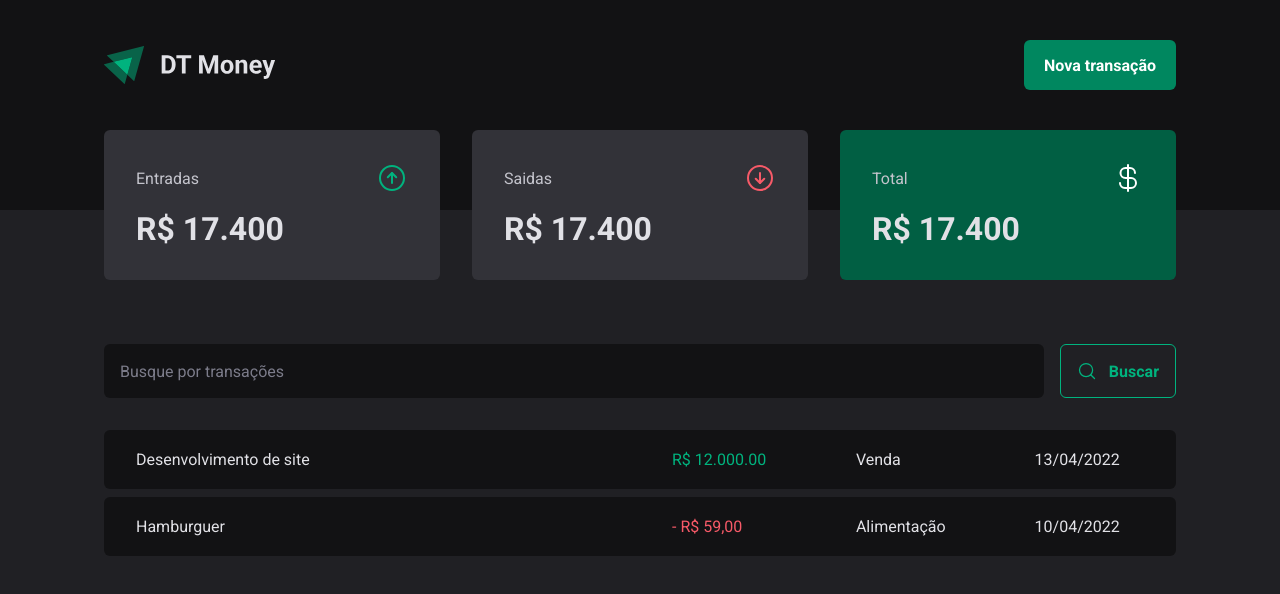
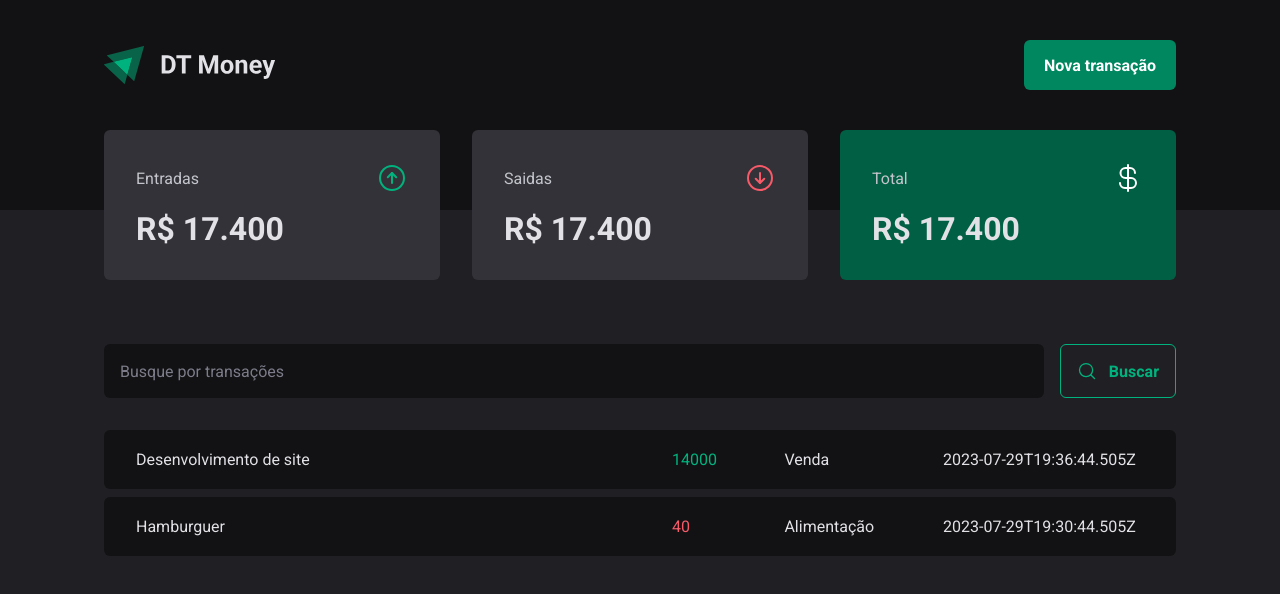
Before and after one commit to AlexMoreira01/DtMoney, a React (Vite) app: page / in a window 1280 px wide. Shown: the top 594 px of the page. Built offline with nearby package versions, Linux system fonts and the light colour scheme; data requests are answered from the project's data file.

Commit message:
Feature: requests for api witch json server and create context for transactions

```diff
--- a/src/App.tsx
+++ b/src/App.tsx
@@ -1,5 +1,6 @@
 import { useState } from 'react'
 import { ThemeProvider } from 'styled-components'
+import { TransactionsProvider } from './contexts/TransactionsContext'
 import { Transactions } from './pages/Transactions'
 import { GlobalStyle } from './styles/global'
 import { defaultTheme } from './styles/themes/default'
@@ -8,9 +9,12 @@
 
   return (
     <ThemeProvider theme={defaultTheme}>
-      <Transactions/>
+      <TransactionsProvider>
 
-      <GlobalStyle/>
+        <Transactions />
+      </TransactionsProvider>
+
+      <GlobalStyle />
 
     </ThemeProvider>
   )
--- a/src/components/Summary/index.tsx
+++ b/src/components/Summary/index.tsx
@@ -1,7 +1,11 @@
 import { SummaryCard, SummaryContainer } from "./styles";
 import { ArrowCircleUp, CurrencyDollar, ArrowCircleDown } from 'phosphor-react';
+import { useContext } from "react";
+import { TransactionsContext } from "../../contexts/TransactionsContext";
 
 export function Summary() {
+  const { transactions } = useContext(TransactionsContext)
+
   return (
     <SummaryContainer>
       <SummaryCard>
--- /dev/null
+++ b/src/contexts/TransactionsContext.tsx
@@ -0,0 +1,45 @@
+import { createContext, ReactNode, useEffect, useState } from "react";
+
+interface Transaction {
+  id: number;
+  description: string;
+  type: "income" | "outcome";
+  price: number;
+  category: string;
+  createdAt: string;
+}
+
+interface TransactionContextType {
+  transactions: Transaction[]
+}
+
+interface TransactionsProviderProps {
+  children: ReactNode;
+}
+
+export const TransactionsContext = createContext({} as TransactionContextType);
+
+export function TransactionsProvider({ children }: TransactionsProviderProps) {
+  const [transactions, setTransactions] = useState<Transaction[]>([]);
+
+  async function loadTransactions() {
+    const response = await fetch('http://localhost:3000/transactions')
+    const data = await response.json();
+
+    setTransactions(data)
+  }
+
+  useEffect(() => {
+    loadTransactions()
+
+  }, [])
+
+
+  return(
+    <TransactionsContext.Provider value={{
+      transactions
+    }}>
+    {children}
+    </TransactionsContext.Provider>
+  )
+}
--- a/src/pages/Transactions/index.tsx
+++ b/src/pages/Transactions/index.tsx
@@ -1,9 +1,14 @@
+import { useContext, useEffect, useState } from "react";
 import { Header } from "../../components/Header";
 import { Summary } from "../../components/Summary";
+import { TransactionsContext } from "../../contexts/TransactionsContext";
 import { SearchForm } from "./components/SearchForm";
 import { PriceHighLight, TransactionsContainer, TransactionsTable } from "./styles";
 
+
 export function Transactions() {
+  const { transactions } = useContext(TransactionsContext)
+
   return (
     <div>
       <Header />
@@ -11,32 +16,24 @@
 
       <TransactionsContainer>
 
-        <SearchForm/>
+        <SearchForm />
 
         <TransactionsTable>
           <tbody>
-            <tr>
-              <td width="50%">Desenvolvimento de site</td>
-              <td>
-                <PriceHighLight variant="income">
-                  R$ 12.000.00
-                </PriceHighLight>
-              </td>
-              <td>Venda</td>
-              <td>13/04/2022</td>
-            </tr>
-
-            <tr>
-              <td width="50%">Hamburguer</td>
-              <td>
-                <PriceHighLight variant="outcome">
-                  - R$ 59,00
-                </PriceHighLight>
-              </td>
-
-              <td>Alimentação</td>
-              <td>10/04/2022</td>
-            </tr>
+            {transactions.map(transaction => {
+              return (
+                <tr key={transaction.id}>
+                  <td width="50%">{transaction.description}</td>
+                  <td>
+                    <PriceHighLight variant={transaction.type}>
+                      {transaction.price}
+                    </PriceHighLight>
+                  </td>
+                  <td>{transaction.category}</td>
+                  <td>{transaction.createdAt}</td>
+                </tr>
+              )
+            })}
           </tbody>
         </TransactionsTable>
       </TransactionsContainer >
```
